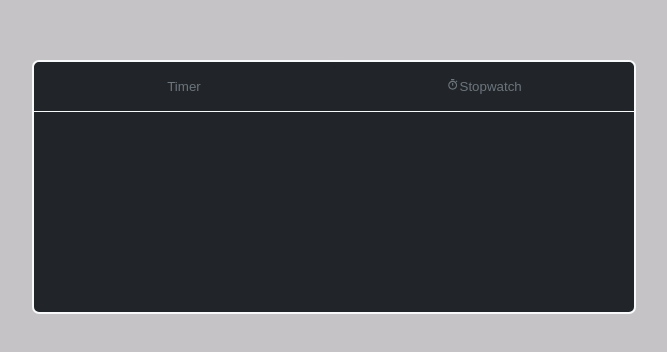
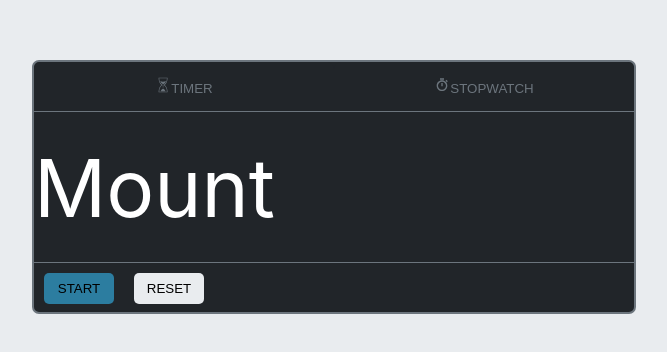
Before and after one commit to Akhil2014/Google-Stopwatch-Clone, a React (Create React App) app: page / in a window 1280 px wide. Shown: the part 190-542 px from the top of the page, without its empty margins (306-973 px from the left). Built offline with nearby package versions, Linux system fonts and the light colour scheme.

Commit message:
CSS work

```diff
--- a/src/App.css
+++ b/src/App.css
@@ -1,10 +1,18 @@
+.mount{
+  color: white;
+  display: flex;
+  align-items: center;
+  font-size: 80px;
+}
+
+
 .App {
   width: 600px;
   height: 250px;
   background-color: #212529;
   margin: auto;
   margin-top: 250px;
-  border: 2px solid #f8f9fa;
+  border: 2px solid #6c757d;
   border-radius: 7px;
 
 }
@@ -22,16 +30,44 @@ border-top-left-radius: 7px;
 border-top-right-radius: 7px;
 color: #6c757d;
 border: none;
-border-bottom: 1px solid #f8f9fa;
+border-bottom: 1px solid #6c757d;
 }
 .button-div>div{
   width: 50%;
   height: 100%;
 }
 body{
-  background-color: #c5c3c6;
+  background-color: #e9ecef;
 }
+.mount{
+  width: 100%;
+  height: 60%;
+  border-bottom:1px solid #6c757d;
+}
+.button-start{
+  width: 30%;
+  height: 49px;
+  border-bottom-left-radius: 7px;
+  display: flex;
+  justify-content: space-around;
 
+}
+.btn{
+  width: 70px;
+  height: 31px;
+  margin-top: 10px;
+  border-radius: 5px;
+  border: none;
+}
+.icon{
+  font-size: larger;
+}
+.btn1{
+background-color:#2c7da0;
+}
+.btn2{
+background-color: #e9ecef;
+}
 .App-logo {
   height: 40vmin;
   pointer-events: none;
--- a/src/App.js
+++ /dev/null
@@ -1,19 +0,0 @@
-import { BiStopwatch } from "react-icons/bi";
-import './App.css';
-
-function App() {
-  return (
-    <div className="App">
-     <div className='button-div'>
-      <div>
-      <button className='button'>Timer</button>
-      </div>
-      <div>
-      <button className='button'><BiStopwatch />Stopwatch</button>
-      </div>
-       </div>
-    </div>
-  );
-}
-
-export default App;
--- /dev/null
+++ b/src/App.jsx
@@ -0,0 +1,31 @@
+import { BiStopwatch } from "react-icons/bi";
+import { GiSandsOfTime } from "react-icons/gi";
+import './App.css';
+
+function App() {
+  return (
+    <div className="App">
+     <div className='button-div'>
+      <div>
+      <button className='button'><GiSandsOfTime className="icon"/>TIMER</button>
+      </div>
+      <div>
+      <button className='button'><BiStopwatch className="icon" />STOPWATCH</button>
+      </div>
+       </div>
+
+       <div className="mount">
+        Mount
+       </div>
+
+       <div>
+        <div className="button-start">
+          <button className="btn btn1">START</button>
+          <button className="btn btn2">RESET</button>
+        </div>
+       </div>
+    </div>
+  );
+}
+
+export default App;
```
